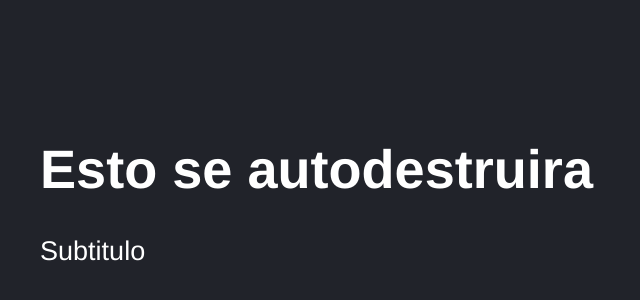
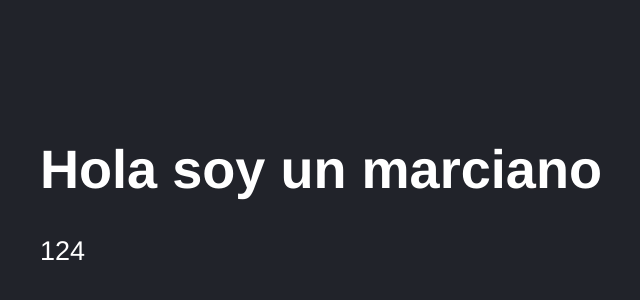
Before and after one commit to LemoneGT/React-Course, a React (Vite) app in the folder Course/03-counter-app-vite/: page / in a window 1280 px wide. Shown: the part 46-346 px from the top of the page, without its empty margins (108-748 px from the left). Built offline with nearby package versions, Linux system fonts and the light colour scheme.

Commit message:
working with props

```diff
--- a/Course/03-counter-app-vite/src/FirstApp.jsx
+++ b/Course/03-counter-app-vite/src/FirstApp.jsx
@@ -21,15 +21,30 @@
     return message;
 }
 
-export const FirstApp = () => {
+// export const FirstApp = () => {
 
+
+//     return(
+//         <>
+//             <h1>{ getMessage('Esto se autodestruira') }</h1>
+//             {/* if you need to send or you need the object convert in this json.stringify */}
+//             {/* <code>{ JSON.stringify(newMessage) }</code> */}
+//             <p>Subtitulo</p>
+//         </>
+//     )
+// }
+
+// if you want to show the title in your props, you only to write the component or object of props
+// and you have to create a default value in yopu type of prop
+export const FirstApp = ( {title, subTitle} ) => {
+    // console.log(props)
 
     return(
         <>
-            <h1>{ getMessage('Esto se autodestruira') }</h1>
+            <h1>{ title }</h1>
             {/* if you need to send or you need the object convert in this json.stringify */}
             {/* <code>{ JSON.stringify(newMessage) }</code> */}
-            <p>Subtitulo</p>
+            <p>{subTitle + 1}</p>
         </>
     )
 }
--- a/Course/03-counter-app-vite/src/main.jsx
+++ b/Course/03-counter-app-vite/src/main.jsx
@@ -19,6 +19,8 @@
 
 ReactDOM.createRoot( document.getElementById('root') ).render(
     <React.StrictMode>
-        <FirstApp/>
+        {/* if you want to aggregate properties, you need to do this */}
+        {/* add {} to aggregate int in your properties */}
+        <FirstApp title="Hola soy un marciano" subTitle={123}/>
     </React.StrictMode>
 )
```
